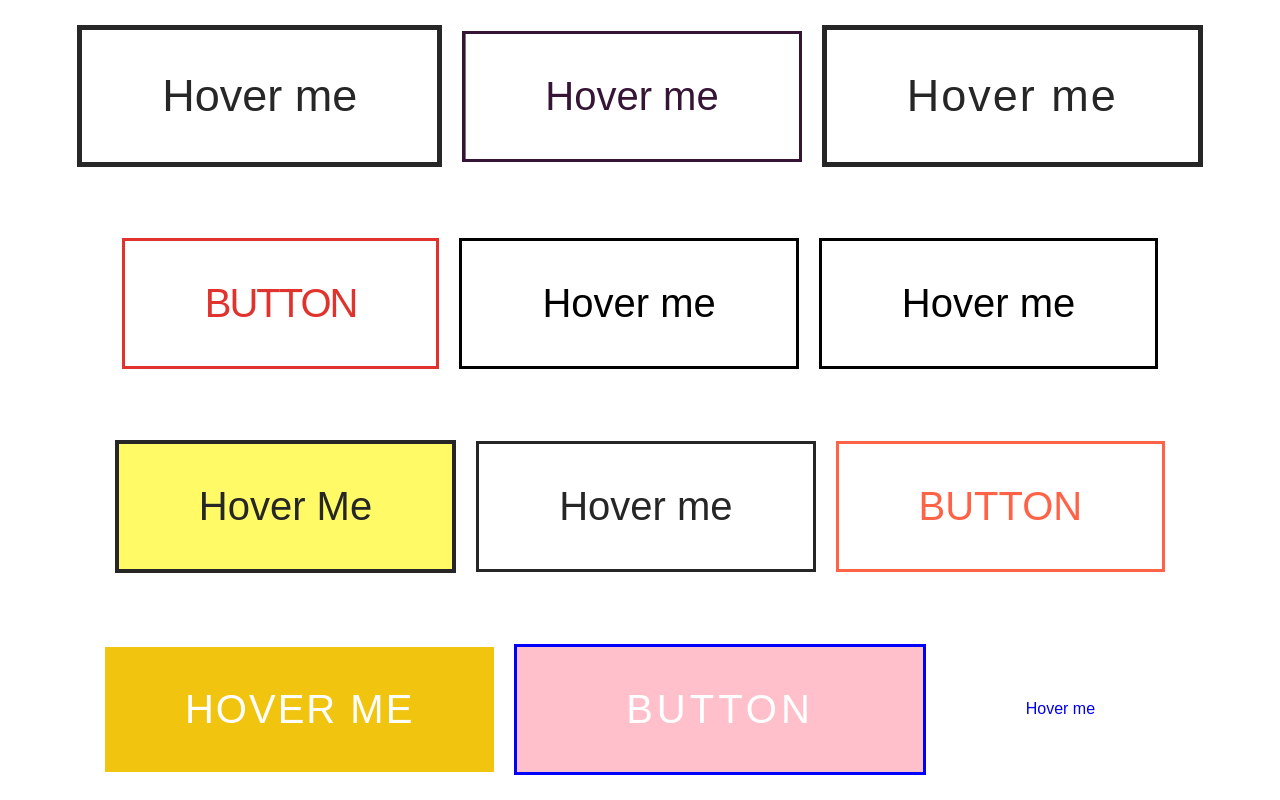
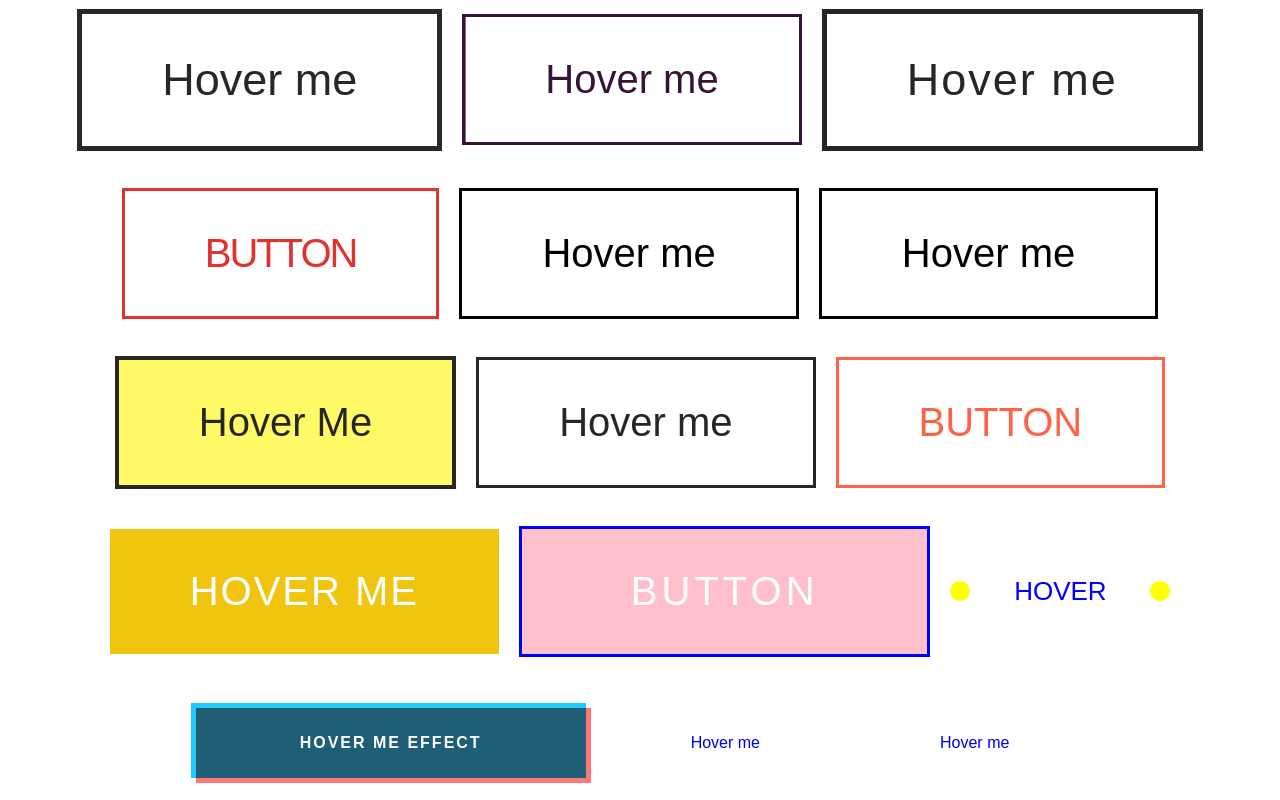
Before and after one commit to Wesleydu29/buttons-effects, a plain HTML site: page index.html in a window 1280 px wide. Drawn offline with Linux system fonts and the light colour scheme.

Commit message:
treisième effet

```diff
--- a/index.html
+++ b/index.html
@@ -19,7 +19,10 @@
         <a href="#" id="nine"> button</a>
         <a href="#" id="ten"> Hover me</a>
         <a href="#" id="eleven"> Hover me</a>
-        <a href="#" id="twelve"> Hover me</a>
+        <a href="#" id="twelve"> <span></span>Hover</a>
+        <a href="#" id="thirteen"> Hover me effect</a>
+        <a href="#" id="fourteen"> Hover me</a>
+        <a href="#" id="fifteen"> Hover me</a>
 
     </div>
 
--- a/style.css
+++ b/style.css
@@ -356,3 +356,119 @@ a {
     transform: scale(1) rotateY(360deg);
     opacity: 1;
 }
+#twelve {
+    width: 220px;
+    height: 80px;
+    font-size: 26px;
+    text-transform: uppercase;
+    color: blue;
+    transition: all 0.5s;
+    display: flex;
+    justify-content: center;
+    align-items: center;
+}
+#twelve::before, #twelve::after {
+    content: '';
+    position: absolute;
+    top: 50%;
+    width: 20px;
+    height: 20px;
+    background-color: #ff0;
+    border-radius: 50%;
+    transform: translateY(-50%);
+    transition: all 0.5s;
+    z-index: -1;
+}
+#twelve::before {
+    left: 0;
+    box-shadow: -100px 0 0 #ff0;
+}
+#twelve::after {
+    right: 0;
+    box-shadow: 100px 0 0 #ff0;
+}
+#twelve:hover::before {
+    left: 50%;
+    box-shadow: 30px 0 0 #ff0;
+    transform: translateX(-50%) translateY(-50%);
+    opacity: 1;
+}
+#twelve:hover::after {
+    right: 50%;
+    box-shadow: -30px 0 0 #ff0;
+    transform: translateX(50%) translateY(-50%);
+    opacity: 1;
+}
+span {
+    position: absolute;
+    top: 0;
+    left: 0;
+    width: 100%;
+    height: 100%;
+    background-color: #ff0;
+    border-radius: 8px;
+    transform: scale(0);
+    transition: all 0.5s;
+    z-index: -1;
+}
+#twelve:hover span {
+    transform: scale(1);
+    transition-delay: 0.5s;
+}
+#twelve:hover {
+    color: #262626;
+    transition-delay: 0.5s;
+}
+#thirteen {
+    width: 400px;
+    height: 60px;
+    text-transform: uppercase;
+    letter-spacing: 2px;
+    font-weight: bold;
+    line-height: 60px;
+    transition: all 0.2s;
+    display: flex;
+    justify-content: center;
+    align-items: center;
+    color: white;
+
+}
+#thirteen::before {
+    content: '';
+    position: absolute;
+    top: -5px;
+    left: -5px;
+    width: 100%;
+    height: 100%;
+    background-color: #20caff;
+    z-index: -1;
+    mix-blend-mode: multiply;
+    transition: all 0.2s;
+    transform-origin: top;
+}
+#thirteen:hover::before {
+    top: -6px;
+    left: 0;
+    transform: perspective(1000px) rotateX(75deg);
+}
+#thirteen::after {
+    content: '';
+    position: absolute;
+    top: 5px;
+    left: 5px;
+    width: 100%;
+    height: 100%;
+    background-color: #ff7675;
+    z-index: -1;
+    mix-blend-mode: multiply;
+    transition: all 0.2s;
+    transform-origin: bottom;
+}
+#thirteen:hover::after {
+    top: 6px;
+    left: 0;
+    transform: perspective(1000px) rotateX(-75deg);
+}
+#thirteen:hover {
+    color: #272727;
+}
```
